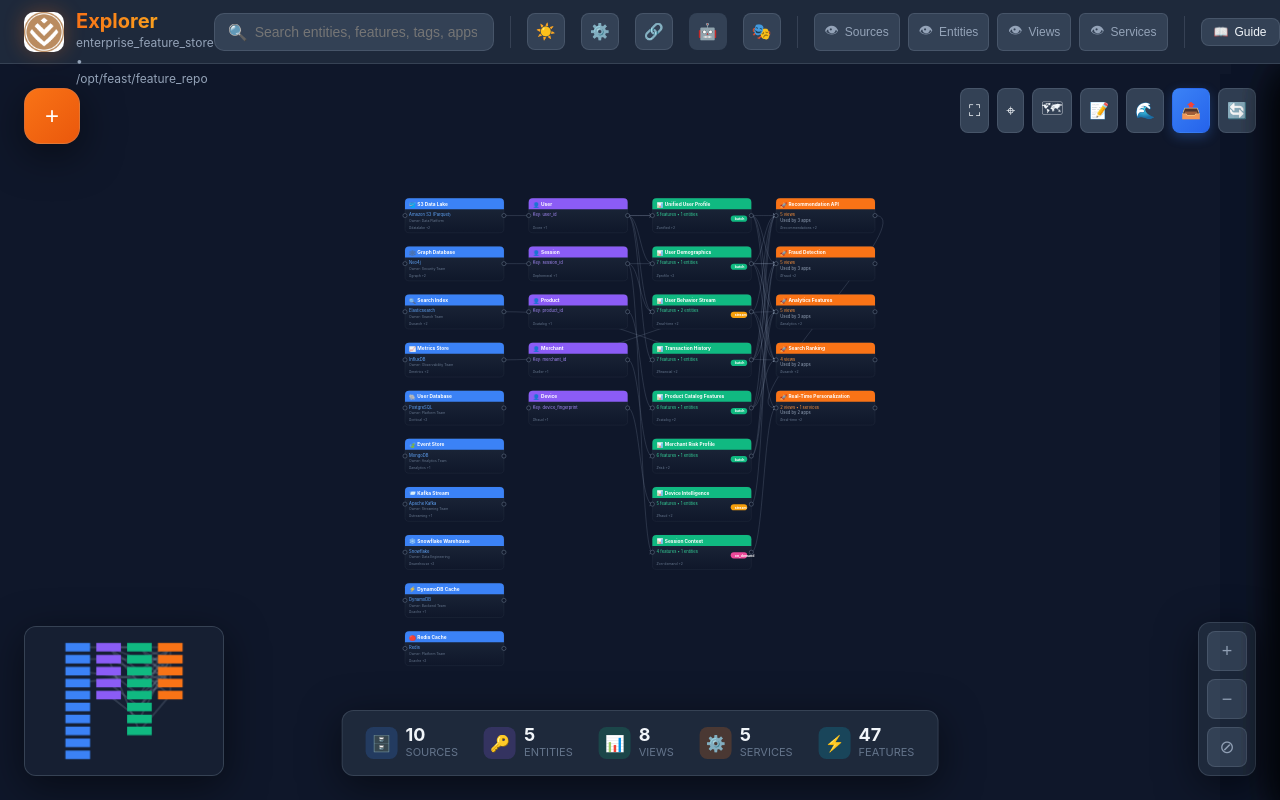
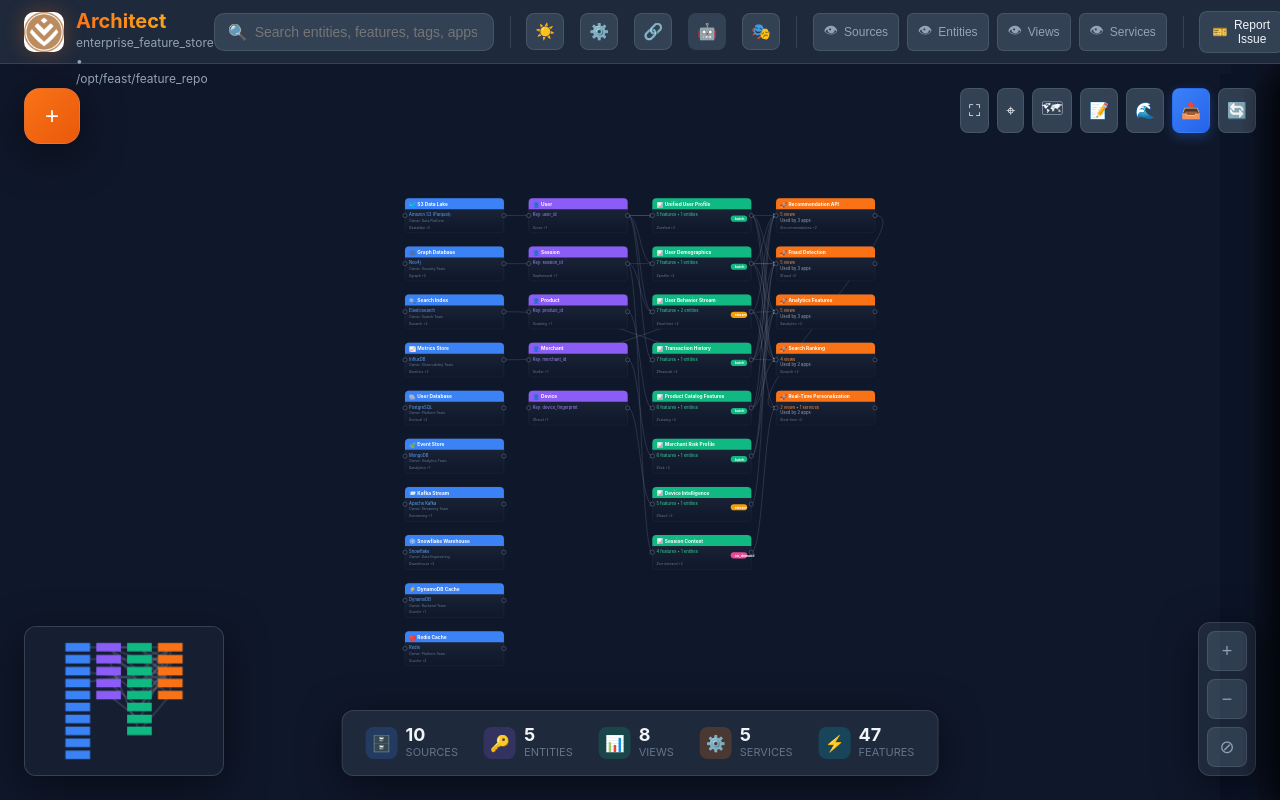
Before and after one commit to ThatoK3/Feature-Store-Architect-Django, a Django app: page /ui/feast in a window 1280 px wide; the page is wider, and only the part inside the window is pictured. Run offline with Django 5.2, Linux system fonts and the light colour scheme; the visitor is signed in with stand-in values (Sample User, id 1); some libraries are stand-ins or nearby versions.

Commit message:
replace guide with ticket logger - toolbar update

```diff
--- a/FeastArchitect/templates/FeastArchitect/components/_toolbar.html
+++ b/FeastArchitect/templates/FeastArchitect/components/_toolbar.html
@@ -3,7 +3,7 @@
             <div class="toolbar-brand">
                 <div class="toolbar-logo" style="background-image: url('{% static 'FeastArchitect/images/disc-logo.png' %}');"></div>
                 <div>
-                    <div class="toolbar-title">Feature Explorer</div>
+                    <div class="toolbar-title">Feast Architect</div>
                     <div class="toolbar-subtitle" id="repoSubtitle">Feature Store Visualization</div>
                 </div>
             </div>
@@ -63,9 +63,9 @@
 
                 <div class="toolbar-divider"></div>
 
-                <button class="btn btn-sm" onclick="diagram.showGuide()">
-                    <span>📖</span>
-                    <span>Guide</span>
+                <button class="btn btn-sm" onclick="diagram.showTicketModal()">
+                    <span>🎫</span>
+                    <span>Report Issue</span>
                 </button>
                 <button class="btn btn-primary btn-sm" onclick="diagram.export()">
                     <span>💾</span>
```
